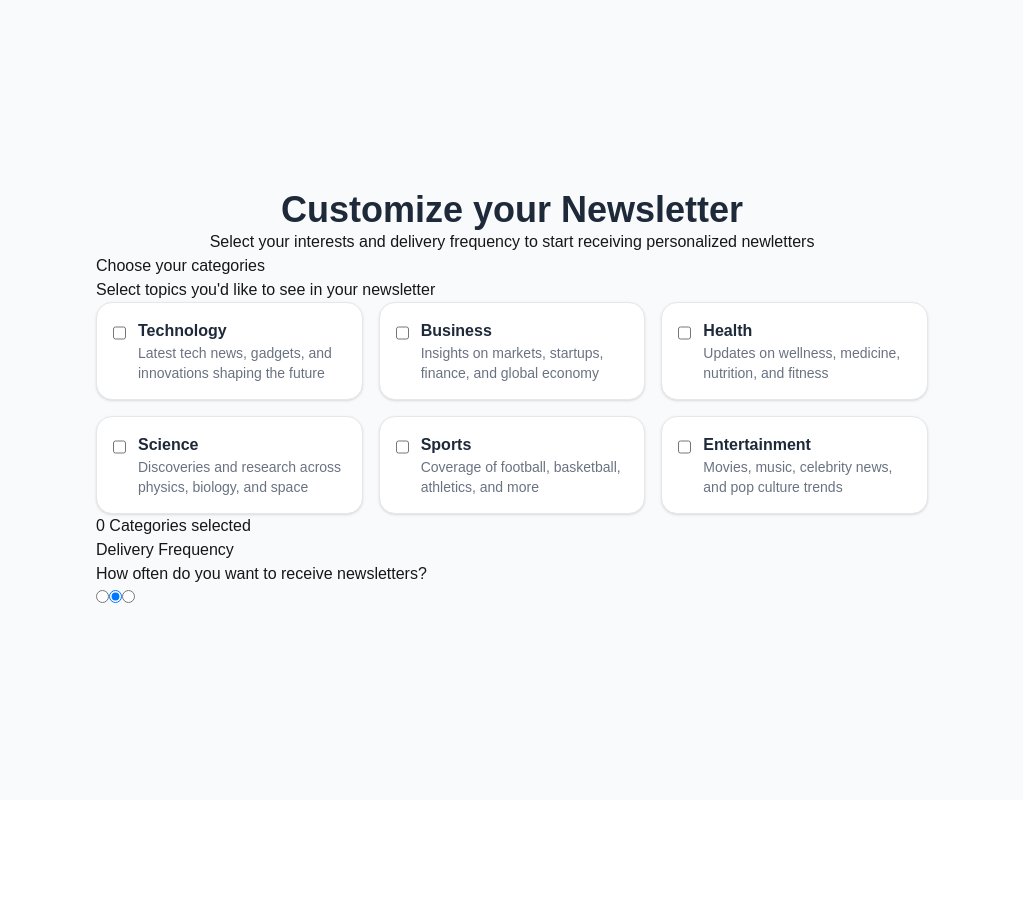
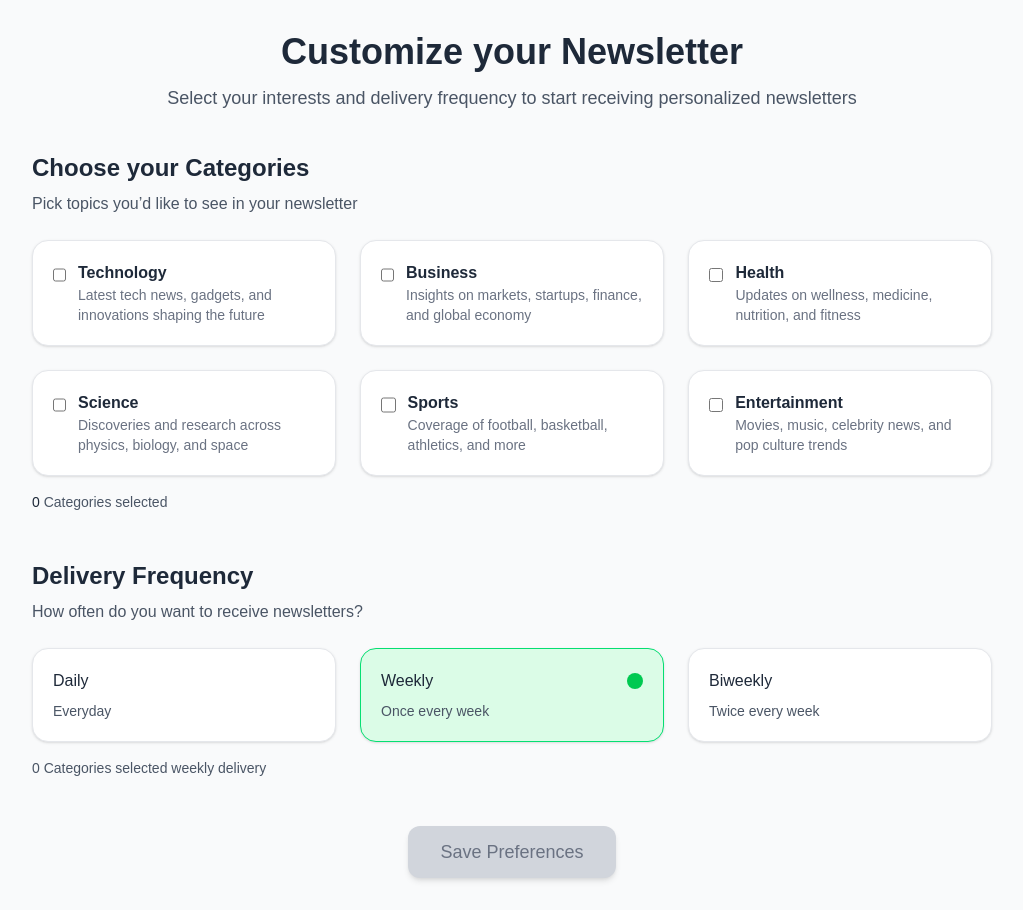
Before and after one commit to Rheno001/botbrief, a Next.js app: page /select in a window 1280 px wide. Shown: the whole page, without its empty margins (128-1151 px from the left). Before the commit the page ends 800 px from the top, so only its background shows below. Built offline with nearby package versions, Linux system fonts and the light colour scheme; no server answers.

Commit message:
done building UI for Select page

```diff
--- a/app/select/page.tsx
+++ b/app/select/page.tsx
@@ -41,12 +41,12 @@ const frequencyOptions = [
         name: "Daily",
         description: "Everyday"
     },
-     {
+    {
         id: "weekly",
         name: "Weekly",
         description: "Once every week"
     },
-     {
+    {
         id: "biweekly",
         name: "Biweekly",
         description: "Twice every week"
@@ -66,31 +66,36 @@ export default function SelectPage() {
 
 
     return <div className="min-h-screen bg-gray-50 flex items-center justify-center">
-        <div className="max-w-4xl mx-auto p-8">
-            <div className="text-center">
-                <h1 className="text-4xl font-bold text-gray-800">Customize your Newsletter</h1>
-                <p>Select your interests and delivery frequency to start receiving personalized newletters</p>
+        <div className="max-w-5xl w-full mx-auto p-8">
+            {/* Header */}
+            <div className="text-center mb-10">
+                <h1 className="text-4xl font-extrabold text-gray-800">Customize your Newsletter</h1>
+                <p className="mt-3 text-lg text-gray-600">
+                    Select your interests and delivery frequency to start receiving personalized newsletters
+                </p>
             </div>
-            <form>
-                {/**Category */}
+
+            <form className="space-y-12">
+                {/* Categories */}
                 <div>
-                    <h2>Choose your categories</h2>
-                    <p>Select topics you'd like to see in your newsletter</p>
-                    <div className="grid gap-4 sm:grid-cols-2 lg:grid-cols-3">
+                    <h2 className="text-2xl font-semibold text-gray-800 mb-2">Choose your Categories</h2>
+                    <p className="text-gray-600 mb-6">Pick topics you’d like to see in your newsletter</p>
+
+                    <div className="grid gap-6 sm:grid-cols-2 lg:grid-cols-3">
                         {categories.map((category, key) => {
                             const isSelected = selectedCategories.includes(category.id);
 
                             return (
                                 <label
                                     key={key}
-                                    className={`flex items-start p-4 border rounded-2xl shadow-sm cursor-pointer transition hover:shadow-md
-          ${isSelected ? "bg-green-100 border-green-400" : "bg-white border-gray-200"}`}
+                                    className={`flex items-start p-5 border rounded-2xl shadow-sm cursor-pointer transition hover:shadow-md
+                  ${isSelected ? "bg-green-100 border-green-400" : "bg-white border-gray-200"}`}
                                 >
                                     <input
                                         type="checkbox"
                                         checked={isSelected}
                                         onChange={() => handleCategoryToggle(category.id)}
-                                        className="mt-1 h-5 w-5 text-blue-600 rounded border-gray-300 focus:ring-blue-500"
+                                        className="mt-1 h-5 w-5 text-green-600 rounded border-gray-300 focus:ring-green-500"
                                     />
 
                                     <div className="ml-3">
@@ -101,27 +106,68 @@ export default function SelectPage() {
                             );
                         })}
                     </div>
-                    <div>
-                        {selectedCategories.length} Categor
-                        {selectedCategories.length !== 1 ? "ies" : "y"} selected
+
+                    {/* Selection count */}
+                    <div className="mt-4 text-sm text-gray-600">
+                        <span className="font-medium text-gray-800">{selectedCategories.length}</span>{" "}
+                        Categor{selectedCategories.length !== 1 ? "ies" : "y"} selected
                     </div>
+                </div>
 
-                </div>
-                {/**Category */}
+                {/* Frequency */}
                 <div>
-                    <h2>Delivery Frequency</h2>
-                    <p>How often do you want to receive newsletters?</p>
+                    <h2 className="text-2xl font-semibold text-gray-800 mb-2">Delivery Frequency</h2>
+                    <p className="text-gray-600 mb-6">How often do you want to receive newsletters?</p>
 
-                    <div>
+                    <div className="grid gap-6 sm:grid-cols-2 md:grid-cols-3">
                         {frequencyOptions.map((frequency, key) => (
-                            <label>
-                                <input type="radio" checked={selectedFrequency === frequency.id} onChange={() => setselectedFrequency(frequency.id)}/>
+                            <label
+                                key={key}
+                                className={`cursor-pointer rounded-2xl border p-5 shadow-sm transition hover:shadow-md
+                ${selectedFrequency === frequency.id ? "bg-green-100 border-green-400" : "bg-white border-gray-200"}`}
+                            >
+                                <input
+                                    className="sr-only"
+                                    type="radio"
+                                    checked={selectedFrequency === frequency.id}
+                                    onChange={() => setselectedFrequency(frequency.id)}
+                                />
+                                <div className="flex items-center justify-between">
+                                    <div className="text-gray-800 font-medium">{frequency.name}</div>
+                                    <div>
+                                        {selectedFrequency === frequency.id && (
+                                            <div className="h-4 w-4 rounded-full bg-green-500"></div>
+                                        )}
+                                    </div>
+                                </div>
+                                <div className="mt-2 text-sm text-gray-600">{frequency.description}</div>
                             </label>
                         ))}
+                    </div>
+                    <div className="mt-4 text-sm text-gray-600">
+                        <span className="font-medium text-gray-600">{selectedCategories.length}</span>{" "}
+                        Categor{selectedCategories.length !== 1 ? "ies" : "y"} selected
+                        <span className="font-medium text-gray-600">{" " + selectedFrequency}</span>{" "} delivery
+                    </div>
+                </div>
 
-                    </div>
+                {/* Submit Button */}
+                <div className="text-center">
+                    <button
+                        type="submit"
+                        disabled={selectedCategories.length === 0}
+                        className={`px-8 py-3 text-lg font-medium rounded-xl shadow-md transition
+    ${selectedCategories.length === 0
+                                ? "bg-gray-300 text-gray-500 cursor-not-allowed"
+                                : "bg-green-600 text-white hover:bg-green-700"
+                            }`}
+                    >
+                        Save Preferences
+                    </button>
+
                 </div>
             </form>
         </div>
     </div>
+
 }
```
